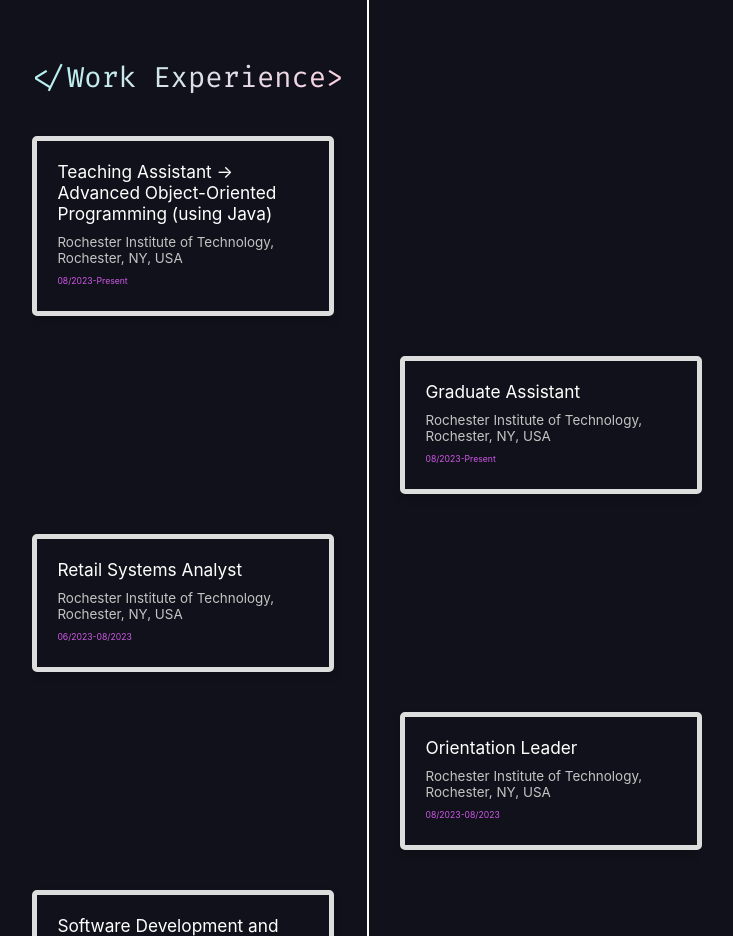
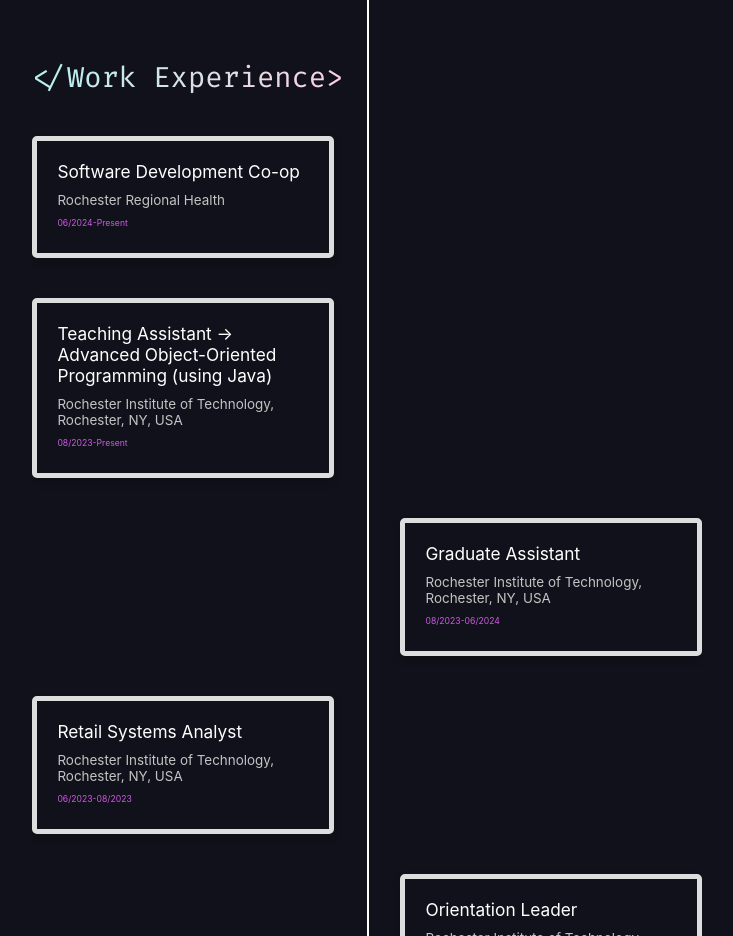
Before and after one commit to lonesomebronco/portfolio, a plain HTML site: page index.html in a window 1280 px wide. Shown: the part 3200-4136 px from the top of the page, without its empty margins (273-1006 px from the left). Drawn offline with nearby package versions, Linux system fonts and the light colour scheme; a web font is replaced by a local one.

Commit message:
Adding RRH co-op

```diff
--- a/index.html
+++ b/index.html
@@ -389,6 +389,19 @@
         </div>
         <div class="work-timeline"></div> <!-- Central timeline for visual reference -->
         <div class="work-boxes-div">
+         <!-- Co-op -->
+            <div class="work-box left" data-aos="fade-up"> <!-- Positioned on the left -->
+                <div class="timeline-dot"></div>
+                <div class="work-info">
+                    <p class="role">Software Development Co-op</p>
+                    <p class="company">Rochester Regional Health</p>
+                    <div class="duration">06/2024-Present</div>
+                    <ul class="responsibilities" style="display: none;">
+                        <li>Designing and developing a responsive web application using React for automating nurse competency approval, streamlining manual processes, improving nurse eﬀiciency, and decoupling nurse-supervisor interactions.</li>
+                        <li>The app will be utilized by 5000+ nurses across 12 hospitals, saving 20+ hours and 120 pages per nurse.</li>
+                    </ul>
+                </div>
+            </div>
             <!-- Teaching Assistant -->
             <div class="work-box left" data-aos="fade-up"> <!-- Positioned on the left -->
                 <div class="timeline-dot"></div>
@@ -408,7 +421,7 @@
                 <div class="work-info">
                     <p class="role">Graduate Assistant</p>
                     <p class="company">Rochester Institute of Technology, Rochester, NY, USA</p>
-                    <div class="duration">08/2023-Present</div>
+                    <div class="duration">08/2023-06/2024</div>
                     <ul class="responsibilities" style="display: none;">
                         <li>Evaluated and analyzed data for MCAS & DDI Tutoring, achieving a 30% improvement in program effectiveness, while overseeing a team of 10+ peer tutoring leaders to increase student engagement by 25%.</li>
                         <li>Collaborated on team-building activities, resulting in a 100% increase in participation in the Peer Course Consultant program.</li>
```
